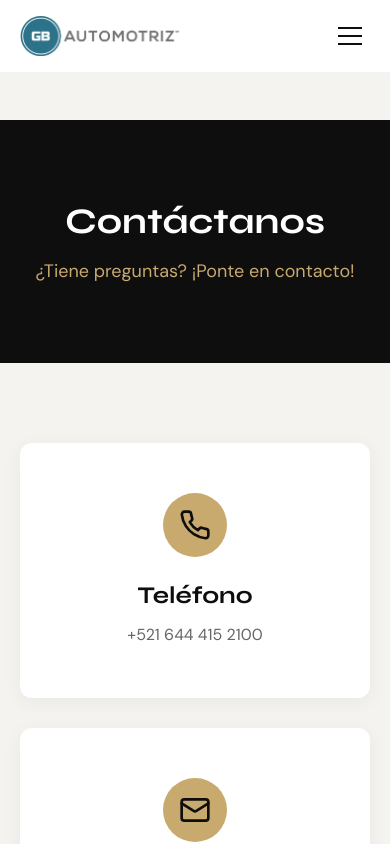
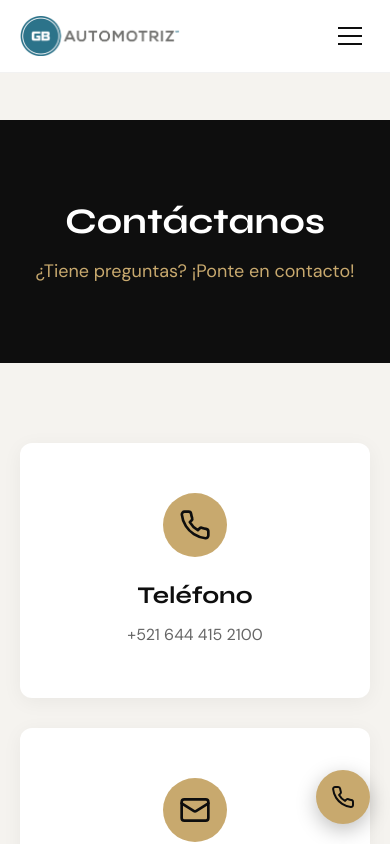
Before and after one commit to jorgeaz2001-lgtm/gb-automotriz-web, a Next.js app: page /contacts in a window 390 px wide. Shown: the top 844 px of the page. Built offline with nearby package versions, Linux system fonts and the light colour scheme.

Commit message:
Add: Botones flotantes WhatsApp y Llamar

```diff
--- a/app/layout.tsx
+++ b/app/layout.tsx
@@ -2,6 +2,7 @@
 import type { ReactNode } from "react";
 import Header from "@/components/layout/Header";
 import Footer from "@/components/layout/Footer";
+import FloatingButtons from "@/components/FloatingButtons";
 import "./globals.css";
 
 export const metadata: Metadata = {
@@ -26,6 +27,7 @@
         <Header />
         {children}
         <Footer />
+        <FloatingButtons />
       </body>
     </html>
   );
--- /dev/null
+++ b/components/FloatingButtons.module.css
@@ -0,0 +1,101 @@
+.wrapper {
+  position: fixed;
+  bottom: 28px;
+  right: 28px;
+  z-index: 9999;
+  display: flex;
+  flex-direction: column;
+  align-items: flex-end;
+  gap: 12px;
+}
+
+.fab {
+  display: inline-flex;
+  align-items: center;
+  gap: 10px;
+  padding: 14px 22px;
+  border-radius: 50px;
+  font-family: 'DM Sans', sans-serif;
+  font-size: 14px;
+  font-weight: 600;
+  text-decoration: none;
+  color: #fff;
+  box-shadow: 0 6px 20px rgba(0, 0, 0, 0.2);
+  transition: transform 0.2s ease, box-shadow 0.2s ease;
+}
+
+.fab:hover {
+  transform: translateY(-2px);
+  box-shadow: 0 10px 28px rgba(0, 0, 0, 0.3);
+}
+
+.whatsapp {
+  background: #25d366;
+}
+
+.phone {
+  background: #0e0e0e;
+}
+
+.toggle {
+  width: 60px;
+  height: 60px;
+  border-radius: 50%;
+  border: none;
+  background: #c8a96e;
+  color: #0e0e0e;
+  cursor: pointer;
+  display: flex;
+  align-items: center;
+  justify-content: center;
+  box-shadow: 0 6px 20px rgba(0, 0, 0, 0.25);
+  transition: background 0.3s ease, transform 0.2s ease;
+}
+
+.toggle:hover {
+  background: #b89a5f;
+}
+
+.toggle.active {
+  background: #0e0e0e;
+  color: #fff;
+}
+
+.iconOpen,
+.iconClose {
+  position: absolute;
+  transition: opacity 0.2s ease, transform 0.2s ease;
+}
+
+.toggle .iconClose {
+  opacity: 0;
+  transform: rotate(-45deg) scale(0.8);
+}
+
+.toggle.active .iconOpen {
+  opacity: 0;
+  transform: rotate(45deg) scale(0.8);
+}
+
+.toggle.active .iconClose {
+  opacity: 1;
+  transform: rotate(0) scale(1);
+}
+
+@media (max-width: 640px) {
+  .wrapper {
+    bottom: 20px;
+    right: 20px;
+    gap: 10px;
+  }
+
+  .fab {
+    padding: 12px 18px;
+    font-size: 13px;
+  }
+
+  .toggle {
+    width: 54px;
+    height: 54px;
+  }
+}
--- /dev/null
+++ b/components/FloatingButtons.tsx
@@ -0,0 +1,71 @@
+"use client";
+
+import { motion, AnimatePresence } from "framer-motion";
+import { useState } from "react";
+import styles from "./FloatingButtons.module.css";
+
+export default function FloatingButtons() {
+  const [open, setOpen] = useState(false);
+
+  const phone = "+526681030004";
+  const whatsappLink = `https://wa.me/${phone}?text=Hola%2C%20me%20interesa%20conocer%20sus%20vehículos.`;
+  const telLink = `tel:${phone}`;
+
+  return (
+    <div className={styles.wrapper}>
+      <AnimatePresence>
+        {open && (
+          <>
+            <motion.a
+              href={telLink}
+              className={`${styles.fab} ${styles.phone}`}
+              initial={{ opacity: 0, y: 20, scale: 0.8 }}
+              animate={{ opacity: 1, y: 0, scale: 1 }}
+              exit={{ opacity: 0, y: 20, scale: 0.8 }}
+              transition={{ duration: 0.2 }}
+              aria-label="Llamar"
+            >
+              <svg xmlns="http://www.w3.org/2000/svg" width="22" height="22" viewBox="0 0 24 24" fill="none" stroke="currentColor" strokeWidth="2" strokeLinecap="round" strokeLinejoin="round">
+                <path d="M22 16.92v3a2 2 0 0 1-2.18 2 19.79 19.79 0 0 1-8.63-3.07 19.5 19.5 0 0 1-6-6 19.79 19.79 0 0 1-3.07-8.67A2 2 0 0 1 4.11 2h3a2 2 0 0 1 2 1.72 12.84 12.84 0 0 0 .7 2.81 2 2 0 0 1-.45 2.11L8.09 9.91a16 16 0 0 0 6 6l1.27-1.27a2 2 0 0 1 2.11-.45 12.84 12.84 0 0 0 2.81.7A2 2 0 0 1 22 16.92z"/>
+              </svg>
+              <span>Llamar</span>
+            </motion.a>
+
+            <motion.a
+              href={whatsappLink}
+              target="_blank"
+              rel="noopener noreferrer"
+              className={`${styles.fab} ${styles.whatsapp}`}
+              initial={{ opacity: 0, y: 20, scale: 0.8 }}
+              animate={{ opacity: 1, y: 0, scale: 1 }}
+              exit={{ opacity: 0, y: 20, scale: 0.8 }}
+              transition={{ duration: 0.2, delay: 0.05 }}
+              aria-label="WhatsApp"
+            >
+              <svg xmlns="http://www.w3.org/2000/svg" width="22" height="22" viewBox="0 0 24 24" fill="currentColor">
+                <path d="M17.472 14.382c-.297-.149-1.758-.867-2.03-.967-.273-.099-.471-.148-.67.15-.197.297-.767.966-.94 1.164-.173.199-.347.223-.644.075-.297-.15-1.255-.463-2.39-1.475-.883-.788-1.48-1.761-1.653-2.059-.173-.297-.018-.458.13-.606.134-.133.298-.347.446-.52.149-.174.198-.298.298-.497.099-.198.05-.371-.025-.52-.075-.149-.669-1.612-.916-2.207-.242-.579-.487-.5-.669-.51-.173-.008-.371-.01-.57-.01-.198 0-.52.074-.792.372-.272.297-1.04 1.016-1.04 2.479 0 1.462 1.065 2.875 1.213 3.074.149.198 2.096 3.2 5.077 4.487.709.306 1.262.489 1.694.625.712.227 1.36.195 1.871.118.571-.085 1.758-.719 2.006-1.413.248-.694.248-1.289.173-1.413-.074-.124-.272-.198-.57-.347m-5.421 7.403h-.004a9.87 9.87 0 01-5.031-1.378l-.361-.214-3.741.982.998-3.648-.235-.374a9.86 9.86 0 01-1.51-5.26c.001-5.45 4.436-9.884 9.888-9.884 2.64 0 5.122 1.03 6.988 2.898a9.825 9.825 0 012.893 6.994c-.003 5.45-4.437 9.884-9.885 9.884m8.413-18.297A11.815 11.815 0 0012.05 0C5.495 0 .16 5.335.157 11.892c0 2.096.547 4.142 1.588 5.945L.057 24l6.305-1.654a11.882 11.882 0 005.683 1.448h.005c6.554 0 11.89-5.335 11.893-11.893a11.821 11.821 0 00-3.48-8.413z"/>
+              </svg>
+              <span>WhatsApp</span>
+            </motion.a>
+          </>
+        )}
+      </AnimatePresence>
+
+      <motion.button
+        className={`${styles.toggle} ${open ? styles.active : ""}`}
+        onClick={() => setOpen(!open)}
+        whileHover={{ scale: 1.05 }}
+        whileTap={{ scale: 0.95 }}
+        aria-label="Abrir contacto"
+      >
+        <svg className={styles.iconOpen} xmlns="http://www.w3.org/2000/svg" width="24" height="24" viewBox="0 0 24 24" fill="none" stroke="currentColor" strokeWidth="2" strokeLinecap="round" strokeLinejoin="round">
+          <path d="M22 16.92v3a2 2 0 0 1-2.18 2 19.79 19.79 0 0 1-8.63-3.07 19.5 19.5 0 0 1-6-6 19.79 19.79 0 0 1-3.07-8.67A2 2 0 0 1 4.11 2h3a2 2 0 0 1 2 1.72 12.84 12.84 0 0 0 .7 2.81 2 2 0 0 1-.45 2.11L8.09 9.91a16 16 0 0 0 6 6l1.27-1.27a2 2 0 0 1 2.11-.45 12.84 12.84 0 0 0 2.81.7A2 2 0 0 1 22 16.92z"/>
+        </svg>
+        <svg className={styles.iconClose} xmlns="http://www.w3.org/2000/svg" width="24" height="24" viewBox="0 0 24 24" fill="none" stroke="currentColor" strokeWidth="2" strokeLinecap="round" strokeLinejoin="round">
+          <path d="M18 6 6 18"/>
+          <path d="m6 6 12 12"/>
+        </svg>
+      </motion.button>
+    </div>
+  );
+}
```
